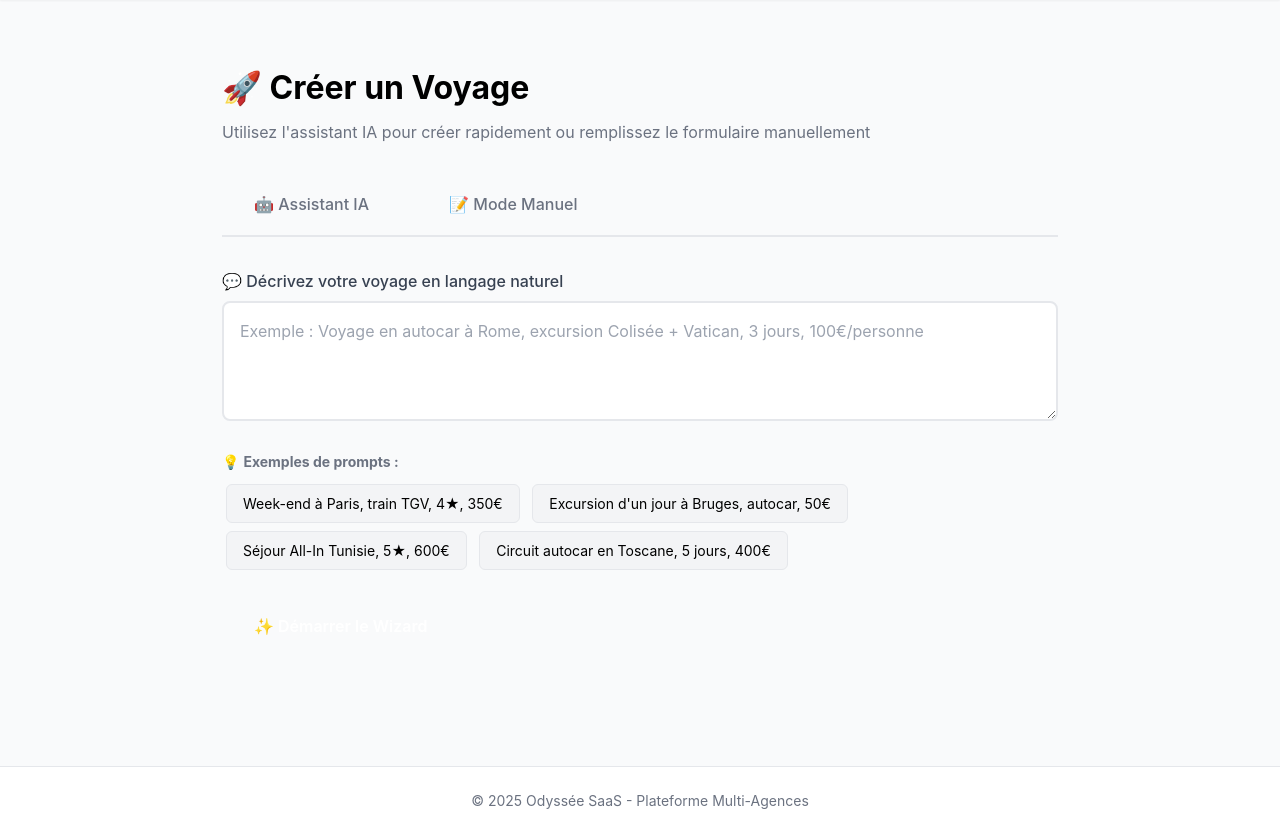
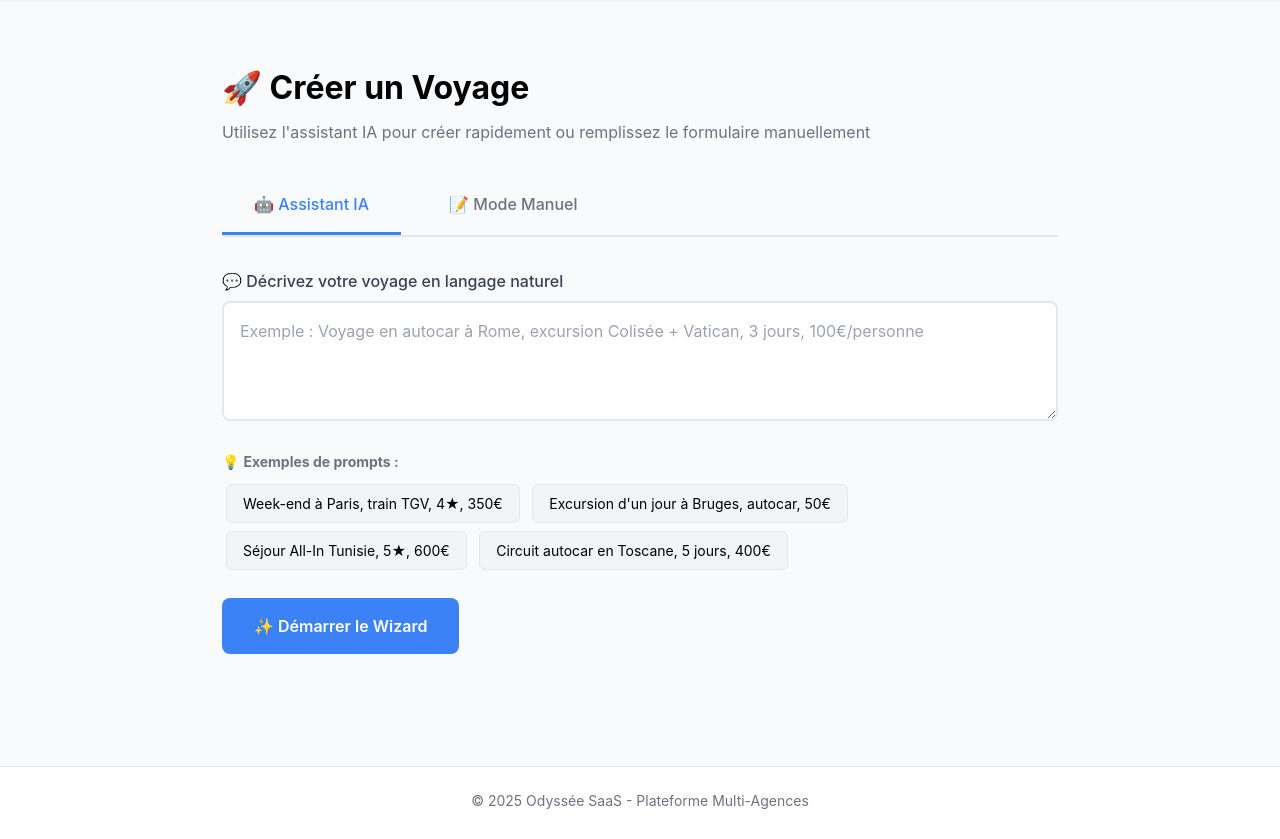
Before and after one commit to OldiBike/odyssee-saas, a Python web app: template templates/agency/generate.html in a window 1280 px wide. Shown: the part 65-904 px from the top of the page. Run offline with Jinja, Linux system fonts and the light colour scheme; the template is opened without the code that fills it, so the values that code supplies are empty; some libraries are stand-ins or nearby versions.

Commit message:
api change

```diff
--- a/templates/agency/generate.html
+++ b/templates/agency/generate.html
@@ -7,6 +7,11 @@
 /* ============================================================================
    STYLES INLINE POUR LE WIZARD (en attendant wizard.css externe)
    ============================================================================ */
+
+/* Variables CSS pour le branding dynamique */
+:root {
+    --primary-color: {{ g.agency.primary_color if g.agency else '#3B82F6' }};
+}
 
 /* Container principal */
 #wizard-container {
@@ -36,12 +41,12 @@
 }
 
 .tab:hover {
-    color: {{ g.agency.primary_color }};
+    color: var(--primary-color);
 }
 
 .tab.active {
-    color: {{ g.agency.primary_color }};
-    border-bottom-color: {{ g.agency.primary_color }};
+    color: var(--primary-color);
+    border-bottom-color: var(--primary-color);
 }
 
 /* Mode content */
@@ -68,7 +73,7 @@
 
 #ai-prompt:focus {
     outline: none;
-    border-color: {{ g.agency.primary_color }};
+    border-color: var(--primary-color);
 }
 
 /* Exemples de prompts */
@@ -96,13 +101,13 @@
 
 .example-btn:hover {
     background: #e5e7eb;
-    border-color: {{ g.agency.primary_color }};
+    border-color: var(--primary-color);
 }
 
 /* Boutons */
 .btn-primary {
     padding: 1rem 2rem;
-    background: {{ g.agency.primary_color }};
+    background: var(--primary-color);
     color: white;
     border: none;
     border-radius: 0.5rem;
@@ -153,7 +158,7 @@
 
 .progress-fill {
     height: 100%;
-    background: linear-gradient(to right, {{ g.agency.primary_color }}, #60a5fa);
+    background: linear-gradient(to right, var(--primary-color), #60a5fa);
     transition: width 0.4s ease;
 }
 
@@ -210,8 +215,8 @@
 
 .form-control:focus {
     outline: none;
-    border-color: {{ g.agency.primary_color }};
-    box-shadow: 0 0 0 3px {{ g.agency.primary_color }}33;
+    border-color: var(--primary-color);
+    box-shadow: 0 0 0 3px rgba(59, 130, 246, 0.1);
 }
 
 .text-muted {
@@ -232,13 +237,13 @@
 }
 
 .radio-card:hover {
-    border-color: {{ g.agency.primary_color }};
+    border-color: var(--primary-color);
     background: #f9fafb;
 }
 
 .radio-card.checked {
-    border-color: {{ g.agency.primary_color }};
-    background: {{ g.agency.primary_color }}11;
+    border-color: var(--primary-color);
+    background: rgba(59, 130, 246, 0.05);
 }
 
 .radio-card input[type="radio"] {
@@ -337,12 +342,12 @@
 }
 
 .checkbox-card:hover {
-    border-color: {{ g.agency.primary_color }};
+    border-color: var(--primary-color);
 }
 
 .checkbox-card.checked {
-    border-color: {{ g.agency.primary_color }};
-    background: {{ g.agency.primary_color }}11;
+    border-color: var(--primary-color);
+    background: rgba(59, 130, 246, 0.05);
 }
 
 .checkbox-card input[type="checkbox"] {
@@ -394,7 +399,7 @@
     display: flex;
     gap: 1rem;
     padding: 1rem;
-    border-left: 3px solid {{ g.agency.primary_color }};
+    border-left: 3px solid var(--primary-color);
     margin-left: 1rem;
     position: relative;
 }
@@ -407,12 +412,12 @@
     width: 15px;
     height: 15px;
     border-radius: 50%;
-    background: {{ g.agency.primary_color }};
+    background: var(--primary-color);
 }
 
 .timeline-time {
     font-weight: 600;
-    color: {{ g.agency.primary_color }};
+    color: var(--primary-color);
     min-width: 60px;
 }
 
@@ -438,12 +443,12 @@
 }
 
 .star-option:hover {
-    border-color: {{ g.agency.primary_color }};
+    border-color: var(--primary-color);
 }
 
 .star-option.selected {
-    border-color: {{ g.agency.primary_color }};
-    background: {{ g.agency.primary_color }}11;
+    border-color: var(--primary-color);
+    background: rgba(59, 130, 246, 0.05);
 }
 
 .star-option input {
@@ -505,14 +510,14 @@
 }
 
 .summary-card.highlight {
-    background: {{ g.agency.primary_color }}11;
-    border: 2px solid {{ g.agency.primary_color }};
+    background: rgba(59, 130, 246, 0.05);
+    border: 2px solid var(--primary-color);
 }
 
 .price-summary {
     font-size: 2rem;
     font-weight: 700;
-    color: {{ g.agency.primary_color }};
+    color: var(--primary-color);
     text-align: center;
     margin: 0;
 }
@@ -697,19 +702,18 @@
 {% endblock %}
 
 {% block extra_js %}
-<!-- Google Places API (si nécessaire pour autocomplete) -->
-<script src="https://maps.googleapis.com/maps/api/js?key={{ google_api_key }}&libraries=places"></script>
+<!-- 🔒 SÉCURITÉ : Google Places API chargée via routes proxy côté serveur -->
+<!-- Plus besoin de charger l'API directement avec la clé -->
 
 <!-- Wizard JavaScript -->
 <script src="{{ url_for('static', filename='js/wizard.js') }}"></script>
 
 <script>
-// Configuration globale
+// Configuration globale (sans clé API exposée)
 window.WIZARD_CONFIG = {
-    googleApiKey: "{{ google_api_key }}",
     userMargin: {{ user_margin }},
-    agencyName: "{{ g.agency.name }}",
-    primaryColor: "{{ g.agency.primary_color }}"
+    agencyName: "{% if g.agency %}{{ g.agency.name }}{% else %}Agence{% endif %}",
+    primaryColor: "{% if g.agency %}{{ g.agency.primary_color }}{% else %}#3B82F6{% endif %}"
 };
 </script>
 {% endblock %}
```
Also changed, not shown: static/js/wizard.js (+11 -4 lines).
